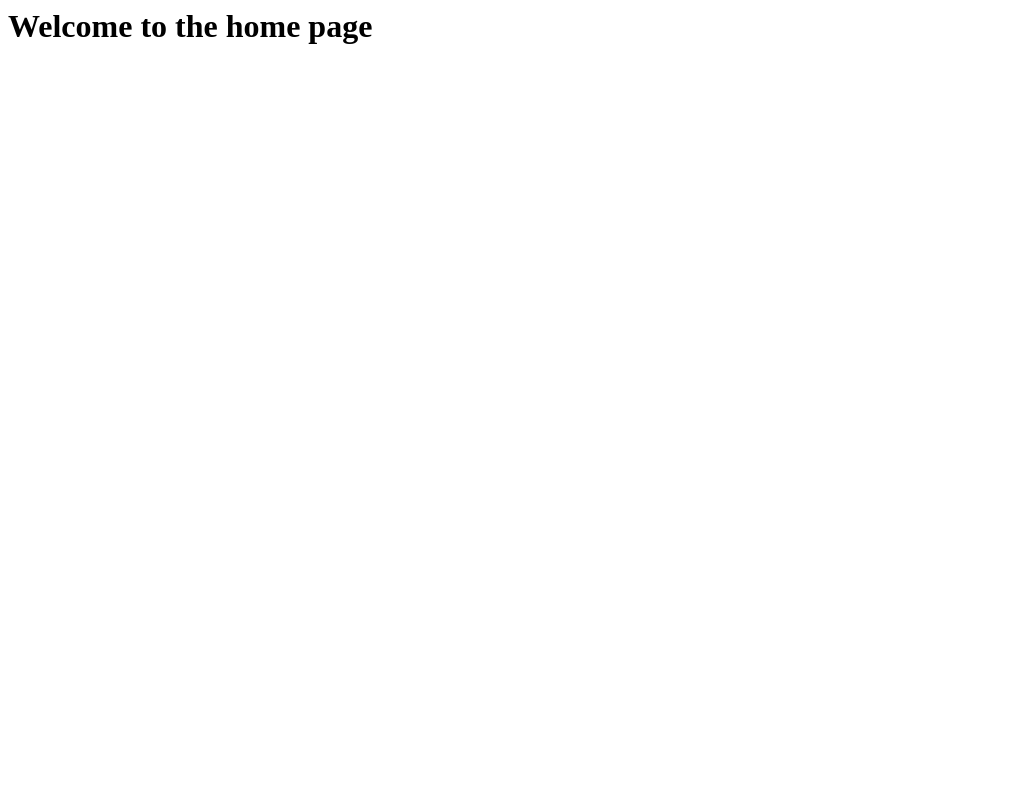
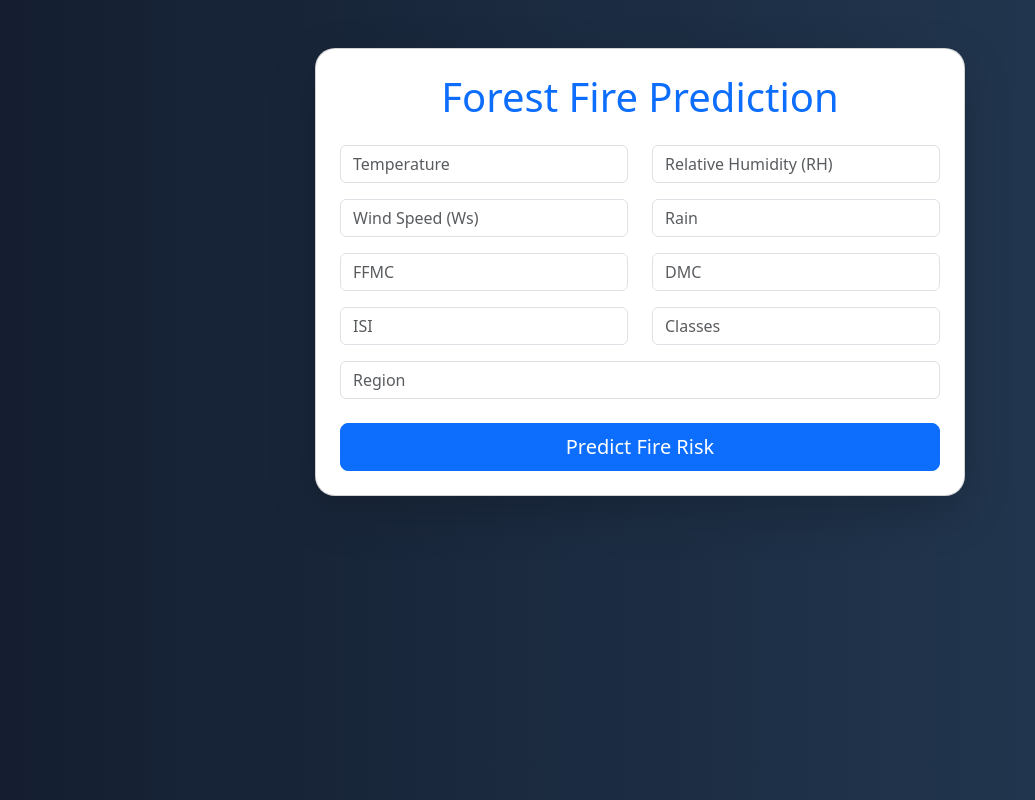
Before and after one commit to AsmitaKabra/Algerian_forest_fires_model, a Flask app: page / in a window 1280 px wide. Shown: the whole page, without its empty margins (0-1035 px from the left). Run offline with Flask 3, Linux system fonts and the light colour scheme; parts of the project's set-up code (start-up, migrations or seed data) failed here and were passed over.

Commit message:
Improved UI and prediction system

```diff
--- a/application.py
+++ b/application.py
@@ -1,24 +1,25 @@
-from flask import Flask , request , jsonify , render_template
+from flask import Flask, request, render_template
 import numpy as np
-import pandas as pd
-from sklearn.preprocessing import StandardScaler
 import pickle
 
 application = Flask(__name__)
 app = application
 
-#import ridge regressor and standard scaler pickle
-ridge_model = pickle.load(open('models/ridge.pkl','rb'))
-standard_scaler = pickle.load(open('models/scaler.pkl','rb'))
+# Load model and scaler
+ridge_model = pickle.load(open('models/ridge.pkl', 'rb'))
+standard_scaler = pickle.load(open('models/scaler.pkl', 'rb'))
 
 
 @app.route("/")
 def index():
-    return render_template("index.html")
+    return render_template("home.html")
 
-@app.route("/predictdata",methods = ['GET','POST'])
+
+@app.route("/predictdata", methods=['GET', 'POST'])
 def predict_datapoint():
+
     if request.method == 'POST':
+
         Temperature = float(request.form.get('Temperature'))
         RH = float(request.form.get('RH'))
         Ws = float(request.form.get('Ws'))
@@ -29,15 +30,41 @@ def predict_datapoint():
         Classes = float(request.form.get('Classes'))
         Region = float(request.form.get('Region'))
 
-        new_data_scaled = standard_scaler.transform([[Temperature, RH, Ws, Rain, FFMC, DMC, ISI, Classes, Region]])
+        new_data_scaled = standard_scaler.transform([[
+            Temperature,
+            RH,
+            Ws,
+            Rain,
+            FFMC,
+            DMC,
+            ISI,
+            Classes,
+            Region
+        ]])
 
         result = ridge_model.predict(new_data_scaled)
 
-        return render_template('home.html', results=result[0])
+        prediction = round(result[0], 2)
 
+        # Risk Category
+        if prediction < 5:
+            risk = "🟢 Low Fire Risk"
+
+        elif prediction < 15:
+            risk = "🟠 Moderate Fire Risk"
+
+        else:
+            risk = "🔴 High Fire Risk"
+
+        return render_template(
+            'home.html',
+            results=prediction,
+            risk=risk
+        )
 
     else:
         return render_template("home.html")
 
+
 if __name__ == "__main__":
-    app.run(host = "0.0.0.0")
+    app.run(host="0.0.0.0", debug=True)
--- a/templates/home.html
+++ b/templates/home.html
@@ -1,96 +1,143 @@
 <!DOCTYPE html>
 <html lang="en">
+
 <head>
     <meta charset="UTF-8">
     <meta name="viewport" content="width=device-width, initial-scale=1.0">
+
     <title>Forest Fire Prediction</title>
 
-    <style>
-        body{
-            font-family: Arial, sans-serif;
-            background-color: #f4f4f4;
-            margin: 0;
-            padding: 0;
-        }
+    <!-- Bootstrap -->
+    <link href="https://cdn.jsdelivr.net/npm/bootstrap@5.3.3/dist/css/bootstrap.min.css" rel="stylesheet">
 
-        .container{
-            width: 40%;
-            margin: 50px auto;
-            background: white;
-            padding: 30px;
-            border-radius: 10px;
-            box-shadow: 0px 0px 10px rgba(0,0,0,0.2);
-        }
-
-        h1{
-            text-align: center;
-            color: #333;
-        }
-
-        form{
-            display: flex;
-            flex-direction: column;
-        }
-
-        input{
-            padding: 10px;
-            margin: 8px 0;
-            border: 1px solid #ccc;
-            border-radius: 5px;
-        }
-
-        button{
-            padding: 12px;
-            background-color: #28a745;
-            color: white;
-            border: none;
-            border-radius: 5px;
-            cursor: pointer;
-            font-size: 16px;
-        }
-
-        button:hover{
-            background-color: #218838;
-        }
-
-        .result{
-            margin-top: 20px;
-            text-align: center;
-            font-size: 20px;
-            color: blue;
-            font-weight: bold;
-        }
-    </style>
 </head>
 
-<body>
+<body style="background: linear-gradient(to right, #141e30, #243b55); min-height:100vh;">
 
-    <div class="container">
-        <h1>Forest Fire Prediction</h1>
+    <div class="container py-5">
 
-        <form action="/predictdata" method="POST">
+        <div class="card shadow-lg p-4 mx-auto"
+            style="max-width:650px; border-radius:20px;">
 
-            <input type="text" name="Temperature" placeholder="Temperature" required>
-            <input type="text" name="RH" placeholder="Relative Humidity (RH)" required>
-            <input type="text" name="Ws" placeholder="Wind Speed (Ws)" required>
-            <input type="text" name="Rain" placeholder="Rain" required>
-            <input type="text" name="FFMC" placeholder="FFMC" required>
-            <input type="text" name="DMC" placeholder="DMC" required>
-            <input type="text" name="ISI" placeholder="ISI" required>
-            <input type="text" name="Classes" placeholder="Classes" required>
-            <input type="text" name="Region" placeholder="Region" required>
+            <h1 class="text-center text-primary mb-4">
+                Forest Fire Prediction
+            </h1>
 
-            <button type="submit">Predict</button>
+            <form action="/predictdata" method="POST">
 
-        </form>
+                <div class="row">
 
-        {% if results %}
-        <div class="result">
-            Prediction Result: {{ results }}
+                    <div class="col-md-6 mb-3">
+                        <input type="number" step="any"
+                            class="form-control"
+                            name="Temperature"
+                            placeholder="Temperature"
+                            required>
+                    </div>
+
+                    <div class="col-md-6 mb-3">
+                        <input type="number" step="any"
+                            class="form-control"
+                            name="RH"
+                            placeholder="Relative Humidity (RH)"
+                            required>
+                    </div>
+
+                    <div class="col-md-6 mb-3">
+                        <input type="number" step="any"
+                            class="form-control"
+                            name="Ws"
+                            placeholder="Wind Speed (Ws)"
+                            required>
+                    </div>
+
+                    <div class="col-md-6 mb-3">
+                        <input type="number" step="any"
+                            class="form-control"
+                            name="Rain"
+                            placeholder="Rain"
+                            required>
+                    </div>
+
+                    <div class="col-md-6 mb-3">
+                        <input type="number" step="any"
+                            class="form-control"
+                            name="FFMC"
+                            placeholder="FFMC"
+                            required>
+                    </div>
+
+                    <div class="col-md-6 mb-3">
+                        <input type="number" step="any"
+                            class="form-control"
+                            name="DMC"
+                            placeholder="DMC"
+                            required>
+                    </div>
+
+                    <div class="col-md-6 mb-3">
+                        <input type="number" step="any"
+                            class="form-control"
+                            name="ISI"
+                            placeholder="ISI"
+                            required>
+                    </div>
+
+                    <div class="col-md-6 mb-3">
+                        <input type="number" step="any"
+                            class="form-control"
+                            name="Classes"
+                            placeholder="Classes"
+                            required>
+                    </div>
+
+                    <div class="col-md-12 mb-4">
+                        <input type="number" step="any"
+                            class="form-control"
+                            name="Region"
+                            placeholder="Region"
+                            required>
+                    </div>
+
+                </div>
+
+                <div class="d-grid">
+                    <button type="submit"
+                        class="btn btn-primary btn-lg">
+                        Predict Fire Risk
+                    </button>
+                </div>
+
+            </form>
+
+            {% if results %}
+
+            <div class="mt-4 text-center">
+
+                <div class="alert alert-success">
+
+                    <h4 class="mb-3">
+                        Prediction Result
+                    </h4>
+
+                    <h2>
+                        {{ results }}
+                    </h2>
+
+                    <h3 class="mt-3">
+                        {{ risk }}
+                    </h3>
+
+                </div>
+
+            </div>
+
+            {% endif %}
+
         </div>
-        {% endif %}
 
     </div>
 
 </body>
+
 </html>
```
